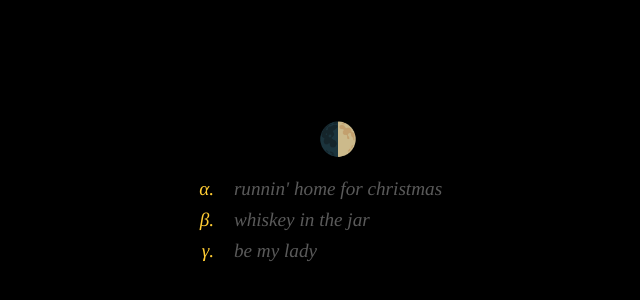
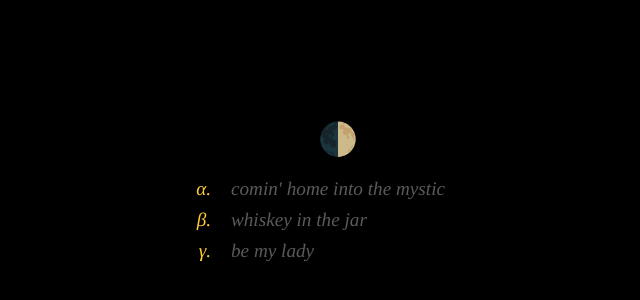
Before and after one commit to colbyramsay/lyrics, a plain HTML site: page index.html in a window 1280 px wide. Shown: the part 224-524 px from the top of the page, 302-942 px from the left. Drawn offline with Linux system fonts and the light colour scheme.

Commit message:
change file name

```diff
--- a/index.html
+++ b/index.html
@@ -14,7 +14,7 @@
     <button onclick="myFunction()">🌓</button>
 
     <ol>
-        <li><a href="./runnin-home-for-christmas.html">runnin' home for christmas</a></li>
+        <li><a href="./comin-home-into-the-mystic.html">comin' home into the mystic</a></li>
         <li><a href="./whiskey-in-the-jar.html">whiskey in the jar</a></li>
         <li><a href="./be-my-lady.html">be my lady</a></li>
         <!--<li><a href="./dont-worry-baby.html">don't worry baby</a></li>-->
```
Also changed, not shown: comin-home-into-the-mystic.html (renamed from runnin-home-for-christmas.html).
